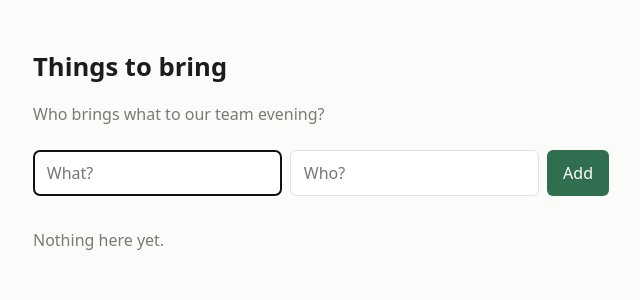
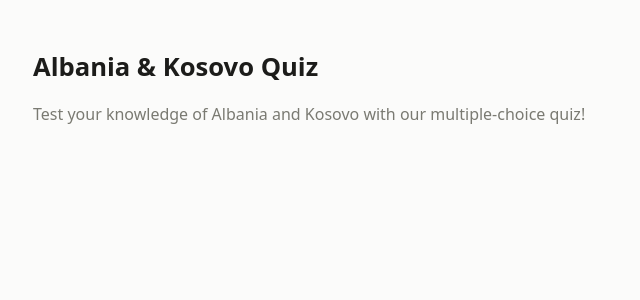
Before and after one commit to mudt-cm104-2026-winter/team-10, a FastAPI app: page / in a window 1280 px wide. Shown: the top 300 px of the page, without its empty margins (319-959 px from the left). Run offline with FastAPI, Linux system fonts and the light colour scheme.

Commit message:
Update homepage for Albania and Kosovo quiz

```diff
--- a/app/templates/index.html
+++ b/app/templates/index.html
@@ -3,34 +3,15 @@
 <head>
   <meta charset="utf-8">
   <meta name="viewport" content="width=device-width, initial-scale=1">
-  <title>Things to bring</title>
+  <title>Albania &amp; Kosovo Quiz</title>
   <link rel="stylesheet" href="/static/style.css">
 </head>
 <body>
   <main>
-    <h1>Things to bring</h1>
-    <p class="intro">Who brings what to our team evening?</p>
+    <h1>Albania &amp; Kosovo Quiz</h1>
+    <p class="intro">Test your knowledge of Albania and Kosovo with our multiple-choice quiz!</p>
 
-    <form class="add" action="/add" method="post">
-      <input name="thing" placeholder="What?" required autocomplete="off" autofocus>
-      <input name="person" placeholder="Who?" required autocomplete="off">
-      <button type="submit">Add</button>
-    </form>
 
-    {% if entries %}
-    <table>
-      <thead>
-        <tr><th>What</th><th>Who</th></tr>
-      </thead>
-      <tbody>
-        {% for entry in entries %}
-        <tr><td>{{ entry.thing }}</td><td>{{ entry.person }}</td></tr>
-        {% endfor %}
-      </tbody>
-    </table>
-    {% else %}
-    <p class="empty">Nothing here yet.</p>
-    {% endif %}
   </main>
 </body>
 </html>
```
